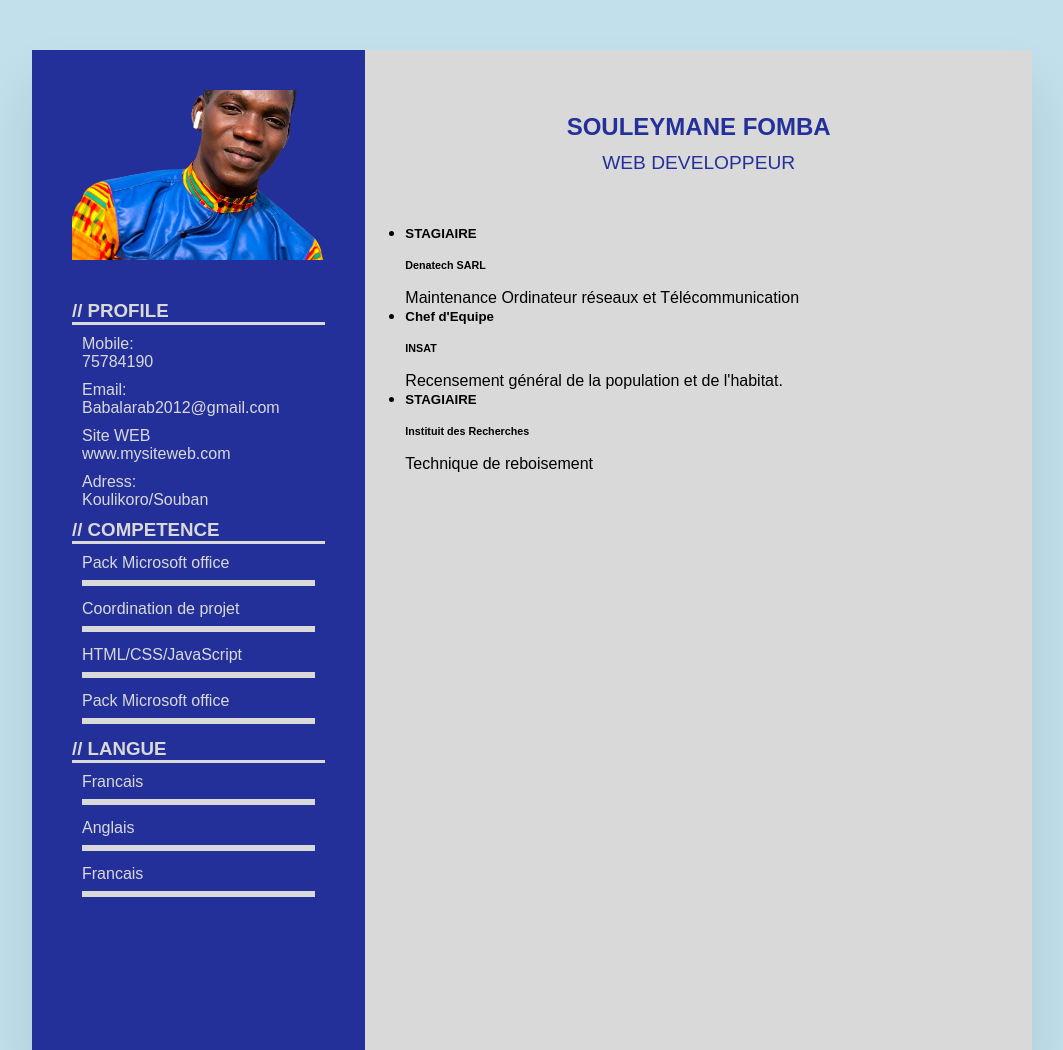
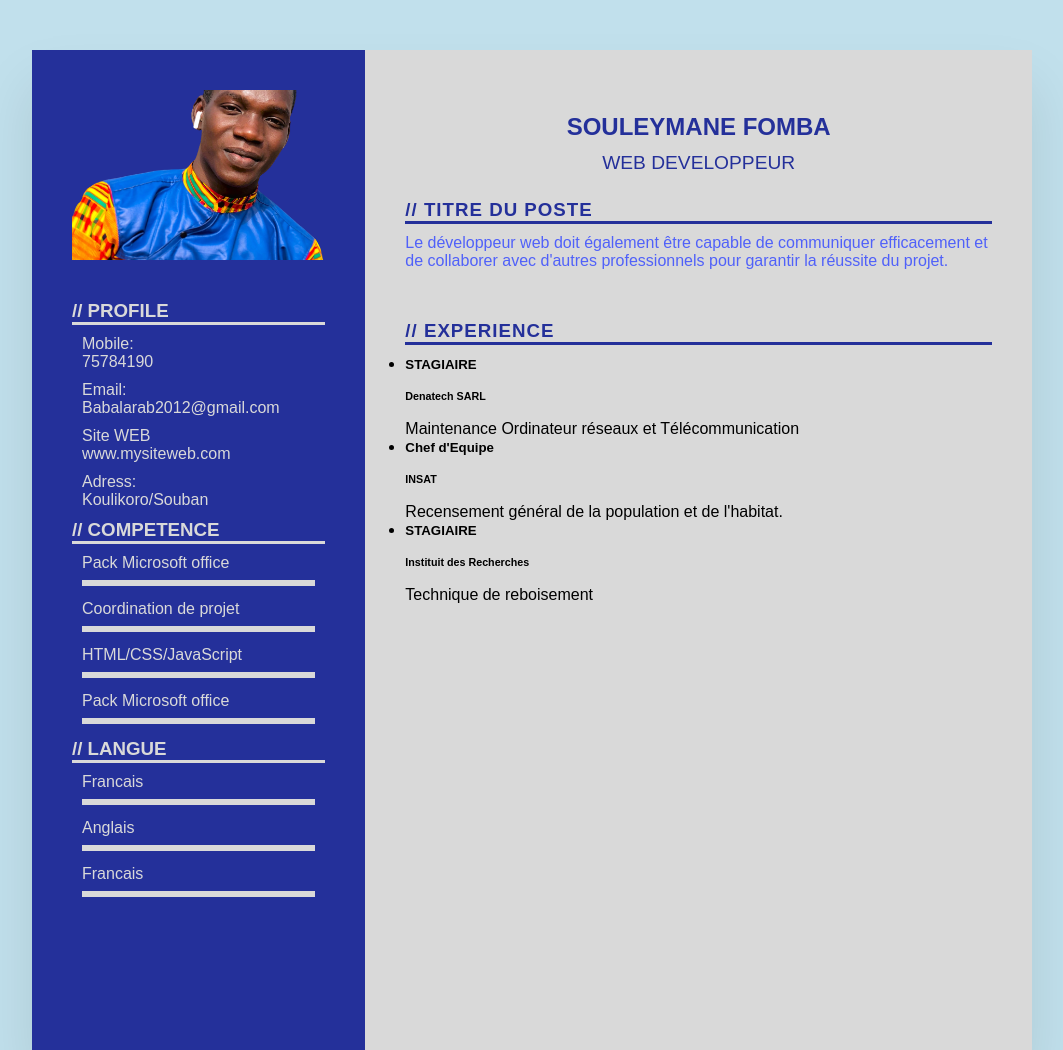
Before and after one commit to Overhaul2/ProjetCV, a plain HTML site: page index.html in a window 1280 px wide. Shown: the top 1050 px of the page, without its empty margins (108-1171 px from the left). Drawn offline with Linux system fonts and the light colour scheme.

Commit message:
first commit

```diff
--- a/index.html
+++ b/index.html
@@ -94,11 +94,14 @@
             </div>
             <!-- Fin Nom et Prénomp -->
             <!-- TITRE DU POSTE -->
-
+            <div class="about">
+                <h3 class="title2">// TITRE DU POSTE</h3>
+                <p> Le développeur web doit également être capable de communiquer efficacement et de collaborer avec d'autres professionnels pour garantir la réussite du projet.</p>
+            </div>
             <!-- FIN TITRE DU POSTE -->
             <!-- Partie Experience -->
-            <nav class="experienceInfo experience">
-                <h3 class="title">//EXPERIENCE</h3>
+            <div class="experienceInfo experience">
+                <h3 class="title2">// EXPERIENCE</h3>
                 <ul>
                     <li>
                         <h5>STAGIAIRE</h5><br>
@@ -117,7 +120,7 @@
                         Technique de reboisement
                     </li>
                 </ul>
-            </nav>
+            </div>
             <!-- Fin Experiences -->
 
         </section>
--- a/style.css
+++ b/style.css
@@ -154,6 +154,26 @@ body {
     padding: 40px;
 }
 /* EXPERIENCE */
+.about
+{
+    margin-bottom: 50px;
+}
+.about:last-child
+{
+    margin-bottom: 0;
+}
+.title2
+{
+    color: var(--bleu);
+    text-transform: uppercase;
+    letter-spacing: 1px;
+    margin-bottom: 10px;
+    border-bottom: 3px solid var(--bleu);
+
+}
+p{
+    color: #5061F9;
+}
 
 /* FIN EXPERIENCE */
 
```
